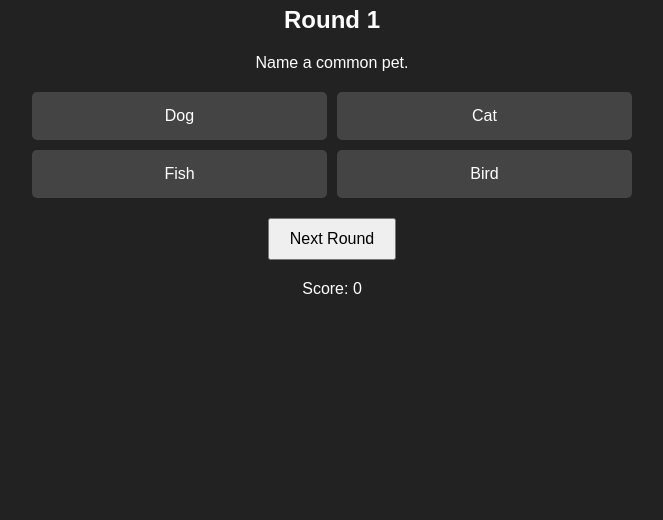
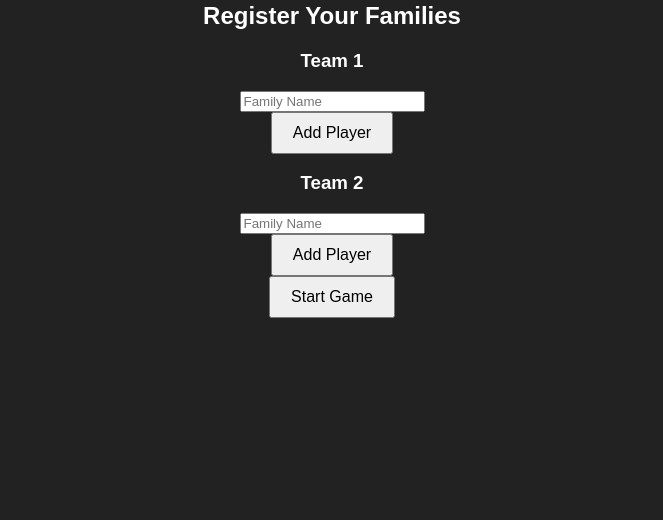
Before and after one commit to GuttaSims2/FamilyDuel, a plain HTML site: page index.html in a window 1280 px wide. Shown: the part 280-800 px from the top of the page, without its empty margins (308-971 px from the left). Drawn offline with Linux system fonts and the light colour scheme.

Commit message:
Update index.html

```diff
--- a/index.html
+++ b/index.html
@@ -10,19 +10,52 @@
   <div class="game-container">
     <h1>Family Duel</h1>
 
+    <!-- Setup Teams Section -->
+    <div id="team-setup">
+      <h2>Register Your Families</h2>
+      <form id="setup-form">
+        <div class="team">
+          <h3>Team 1</h3>
+          <input type="text" placeholder="Family Name" id="team1-name" required>
+          <div id="team1-players"></div>
+          <button type="button" onclick="addPlayer(1)">Add Player</button>
+        </div>
+
+        <div class="team">
+          <h3>Team 2</h3>
+          <input type="text" placeholder="Family Name" id="team2-name" required>
+          <div id="team2-players"></div>
+          <button type="button" onclick="addPlayer(2)">Add Player</button>
+        </div>
+
+        <button type="submit">Start Game</button>
+      </form>
+    </div>
+
+    <!-- Game Section -->
+    <div id="game-section" style="display: none;">
       <div class="round-info">
         <h2>Round <span id="round-number">1</span></h2>
         <p id="question-text">Loading question...</p>
       </div>
 
-    <div class="answers-container" id="answers-container"></div>
+      <div class="input-container">
+        <input type="text" id="answer-input" placeholder="Type your answer">
+        <button id="submit-answer">Submit</button>
+      </div>
+
+      <div class="strike-info">
+        <p>Strikes: <span id="strike-count">0</span>/3</p>
+      </div>
 
       <div class="controls">
-      <button id="next-round-btn">Next Round</button>
+        <button id="next-turn-btn">Next Player</button>
       </div>
 
       <div class="scoreboard">
-      <p>Score: <span id="score">0</span></p>
+        <p>Team 1 Score: <span id="team1-score">0</span></p>
+        <p>Team 2 Score: <span id="team2-score">0</span></p>
+      </div>
     </div>
   </div>
 
```
Lines whose indentation alone changed are shown as unchanged.
